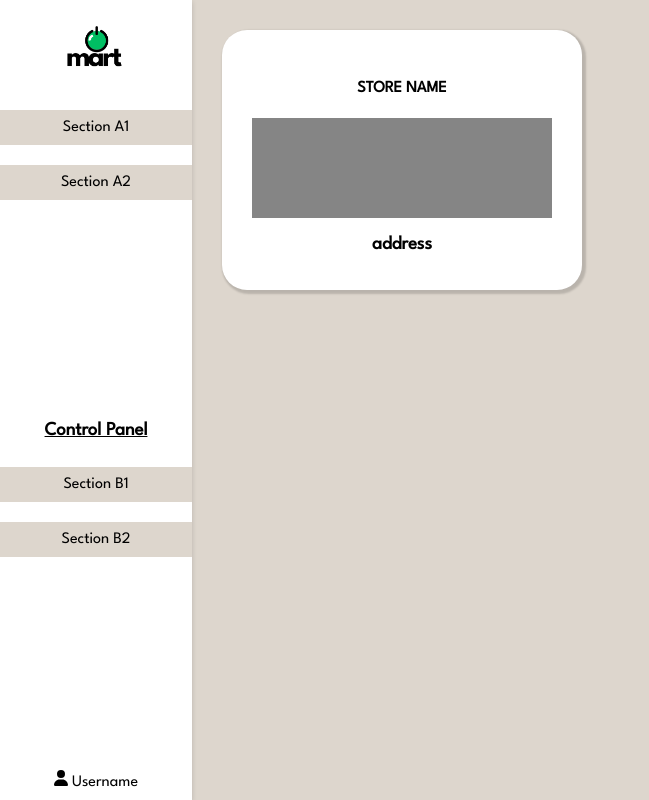
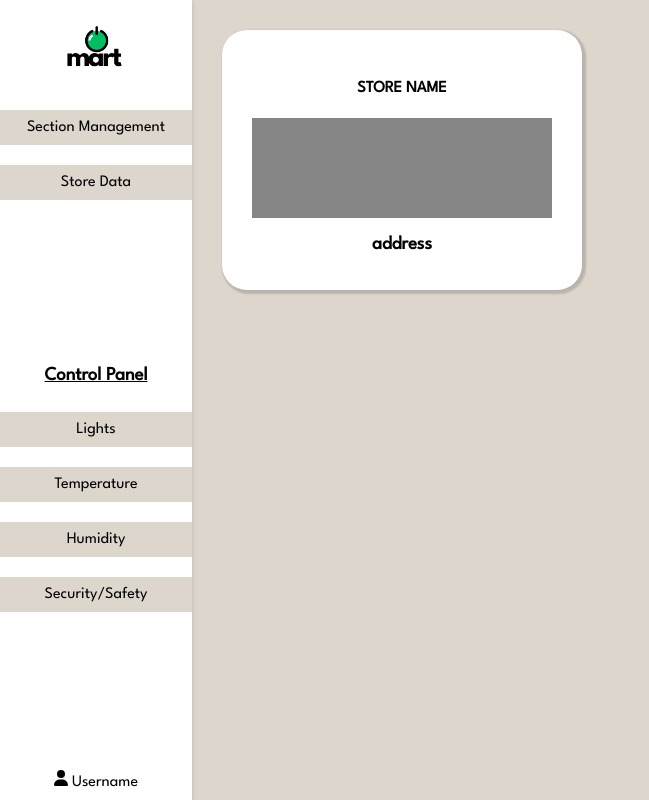
Before and after one commit to Internet-Of-Mart/IOmart, a PHP site: page / in a window 1280 px wide. Shown: the whole page, without its empty margins (0-649 px from the left). Run offline with PHP 8.4, Linux system fonts and the light colour scheme; some web fonts are replaced.

Commit message:
Create Navbar for user

```diff
--- a/navbar.php
+++ b/navbar.php
@@ -1,14 +1,16 @@
 <div class="navbar">
     <div class="sub_navbar">
         <img src="./Assets/IOmart%20Logo.png">
-        <a href=""> Section A1 </a>
-        <a href=""> Section A2 </a>
+        <a href=""> Section Management </a>
+        <a href=""> Store Data</a>
     </div>
 
     <div class="sub_navbar">
         <h3>Control Panel</h3>
-        <a href=""> Section B1 </a>
-        <a href=""> Section B2 </a>
+        <a href=""> Lights</a>
+        <a href=""> Temperature </a>
+        <a href ="">Humidity</a>
+        <a href =""> Security/Safety</a>
     </div>
 
     <div class="user-nav">
```
